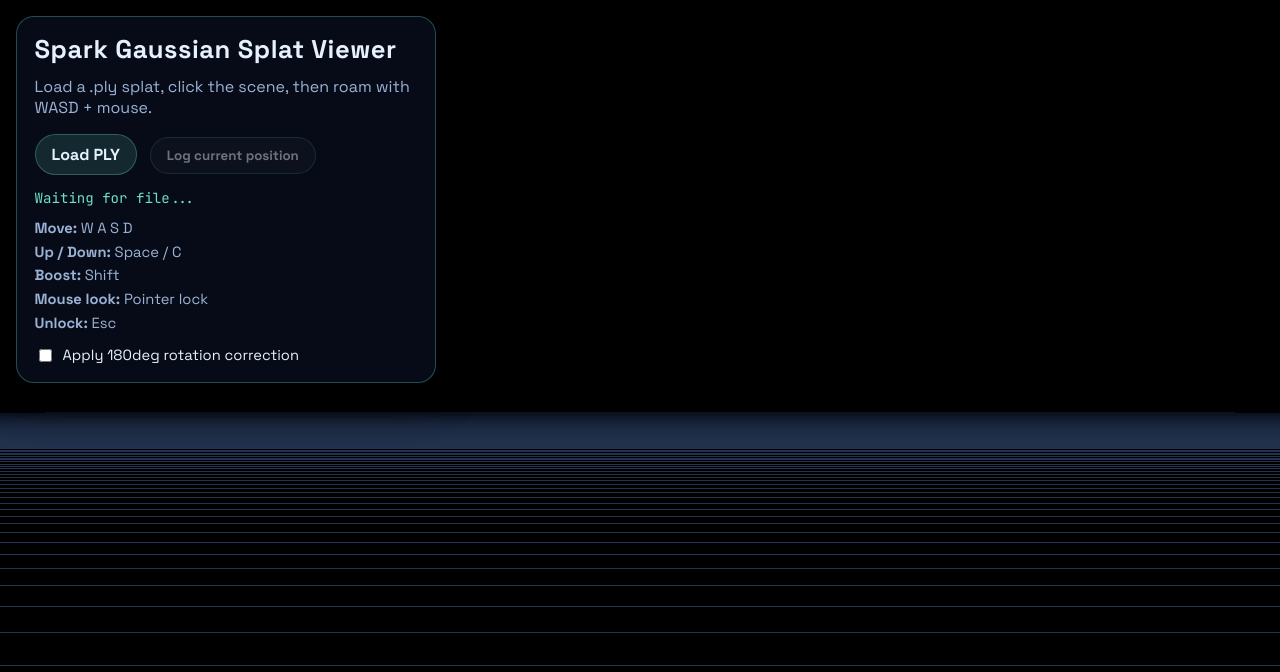
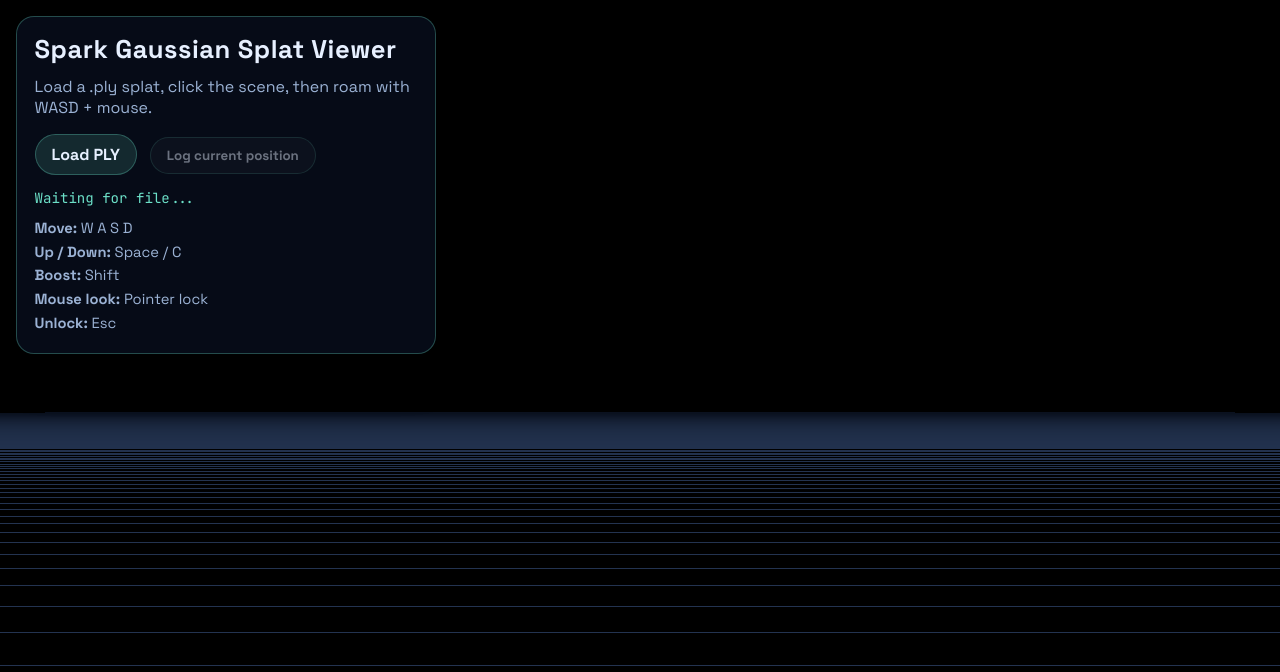
Before and after one commit to GalacticQuasar/room-reveal, a website built with Vite: page index.html in a window 1280 px wide. Shown: the top 672 px of the page. Built offline with nearby package versions, Linux system fonts and the light colour scheme; animation ran at ten frames a second.

Commit message:
always set 180 degree rotation correction

```diff
--- a/src/main.js
+++ b/src/main.js
@@ -22,10 +22,6 @@ app.innerHTML = `
         <p><strong>Boost:</strong> Shift</p>
         <p><strong>Mouse look:</strong> Pointer lock</p>
         <p><strong>Unlock:</strong> Esc</p>
-        <label class="toggle-row">
-          <input id="rotateToggle" type="checkbox" />
-          <span>Apply 180deg rotation correction</span>
-        </label>
       </div>
     </aside>
   </div>
@@ -34,7 +30,6 @@ app.innerHTML = `
 const canvas = document.querySelector('#viewport')
 const input = document.querySelector('#plyInput')
 const status = document.querySelector('#status')
-const rotateToggle = document.querySelector('#rotateToggle')
 const logCoordsBtn = document.querySelector('#logCoordsBtn')
 
 const scene = new THREE.Scene()
@@ -67,11 +62,10 @@ const clock = new THREE.Clock()
 const lookSensitivity = 0.0018
 const baseSpeed = 8
 const boostMultiplier = 2.4
-let useRotationCorrection = false
 
 function applySplatOrientation(splat) {
   if (!splat) return
-  splat.rotation.x = useRotationCorrection ? -Math.PI : 0
+  splat.rotation.x = -Math.PI
 }
 
 function setStatus(message, isError = false) {
@@ -166,11 +160,6 @@ input.addEventListener('change', (event) => {
   }
 })
 
-rotateToggle.addEventListener('change', (event) => {
-  useRotationCorrection = event.target.checked
-  applySplatOrientation(activeSplat)
-})
-
 logCoordsBtn.addEventListener('click', async () => {
   if (!activeSplat || !activeFileName) {
     setStatus('Load a file before logging coordinates.', true)
--- a/src/style.css
+++ b/src/style.css
@@ -146,18 +146,6 @@ body {
   margin: 0.35rem 0;
 }
 
-.toggle-row {
-  display: inline-flex;
-  align-items: center;
-  gap: 0.5rem;
-  margin-top: 0.55rem;
-  color: var(--ink);
-}
-
-.toggle-row input {
-  accent-color: var(--accent);
-}
-
 @media (max-width: 700px) {
   .hud {
     top: auto;
```
